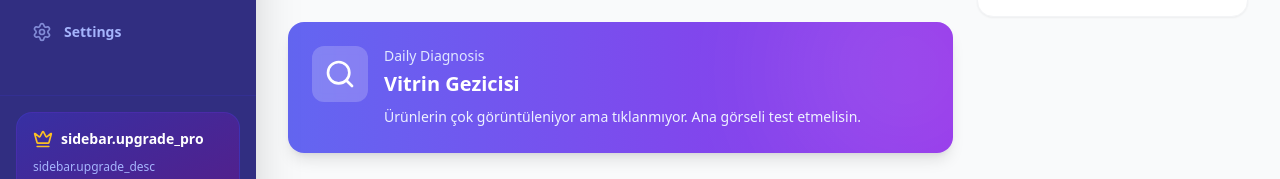
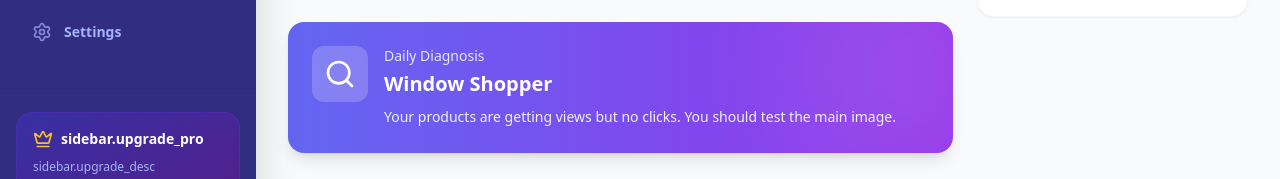
Before and after one commit to ugurozan-eng/beyond-words-analytics, a React (Vite) app in the folder frontend/: page / in a window 1280 px wide. Both pictures are taken after a click on the button "auth.start_demo". Shown: the part 487-666 px from the top of the page. Built offline with nearby package versions, Linux system fonts and the light colour scheme; no server answers.

Commit message:
Fix: Localize Daily Diagnosis scenarios and fix JSON structure

```diff
--- a/frontend/src/components/dashboard/DashboardHome.jsx
+++ b/frontend/src/components/dashboard/DashboardHome.jsx
@@ -106,9 +106,9 @@ const DashboardHome = ({ onNavigate, listings = [] }) => {
 
     // Random Diagnosis Scenario
     const diagnosisScenarios = [
-        { title: "Vitrin Gezicisi", desc: "Ürünlerin çok görüntüleniyor ama tıklanmıyor. Ana görseli test etmelisin.", icon: Search, color: "text-blue-500", bg: "bg-blue-50" },
-        { title: "Kargo Şoku", desc: "Sepete ekleme yüksek ama satın alma düşük. Kargo fiyatlarını gözden geçir.", icon: Activity, color: "text-red-500", bg: "bg-red-50" },
-        { title: "Hayalet Ürün", desc: "Bu ürün aramalarda hiç görünmüyor. SEO başlığını acilen yenile.", icon: Spy, color: "text-purple-500", bg: "bg-purple-50" }
+        { title: t('dashboard.diagnosis_window_shopper_title'), desc: t('dashboard.diagnosis_window_shopper_desc'), icon: Search, color: "text-blue-500", bg: "bg-blue-50" },
+        { title: t('dashboard.diagnosis_shipping_shock_title'), desc: t('dashboard.diagnosis_shipping_shock_desc'), icon: Activity, color: "text-red-500", bg: "bg-red-50" },
+        { title: t('dashboard.diagnosis_ghost_product_title'), desc: t('dashboard.diagnosis_ghost_product_desc'), icon: Spy, color: "text-purple-500", bg: "bg-purple-50" }
     ];
     // Select a random scenario (stable for this render, in real app could be dynamic)
     const dailyDiagnosis = diagnosisScenarios[0];
--- a/frontend/src/locales/en.json
+++ b/frontend/src/locales/en.json
@@ -40,7 +40,13 @@
         "action_color_title": "Color Lab",
         "action_color_desc": "Palette Analysis",
         "action_spy_title": "Competitor Spy",
-        "action_spy_desc": "Market Watch"
+        "action_spy_desc": "Market Watch",
+        "diagnosis_window_shopper_title": "Window Shopper",
+        "diagnosis_window_shopper_desc": "Your products are getting views but no clicks. You should test the main image.",
+        "diagnosis_shipping_shock_title": "Shipping Shock",
+        "diagnosis_shipping_shock_desc": "High add-to-cart rate but low conversion. Review your shipping prices.",
+        "diagnosis_ghost_product_title": "Ghost Product",
+        "diagnosis_ghost_product_desc": "This product doesn't appear in search. Update your SEO title immediately."
     },
     "my_shop": {
         "title": "My Shop",
--- a/frontend/src/locales/tr.json
+++ b/frontend/src/locales/tr.json
@@ -40,7 +40,13 @@
         "action_color_title": "Renk Laboratuvarı",
         "action_color_desc": "Palet Analizi",
         "action_spy_title": "Rakip Ajanı",
-        "action_spy_desc": "Piyasa Gözlemi"
+        "action_spy_desc": "Piyasa Gözlemi",
+        "diagnosis_window_shopper_title": "Vitrin Gezicisi",
+        "diagnosis_window_shopper_desc": "Ürünlerin çok görüntüleniyor ama tıklanmıyor. Ana görseli test etmelisin.",
+        "diagnosis_shipping_shock_title": "Kargo Şoku",
+        "diagnosis_shipping_shock_desc": "Sepete ekleme yüksek ama satın alma düşük. Kargo fiyatlarını gözden geçir.",
+        "diagnosis_ghost_product_title": "Hayalet Ürün",
+        "diagnosis_ghost_product_desc": "Bu ürün aramalarda hiç görünmüyor. SEO başlığını acilen yenile."
     },
     "my_shop": {
         "title": "Mağazam",
```
